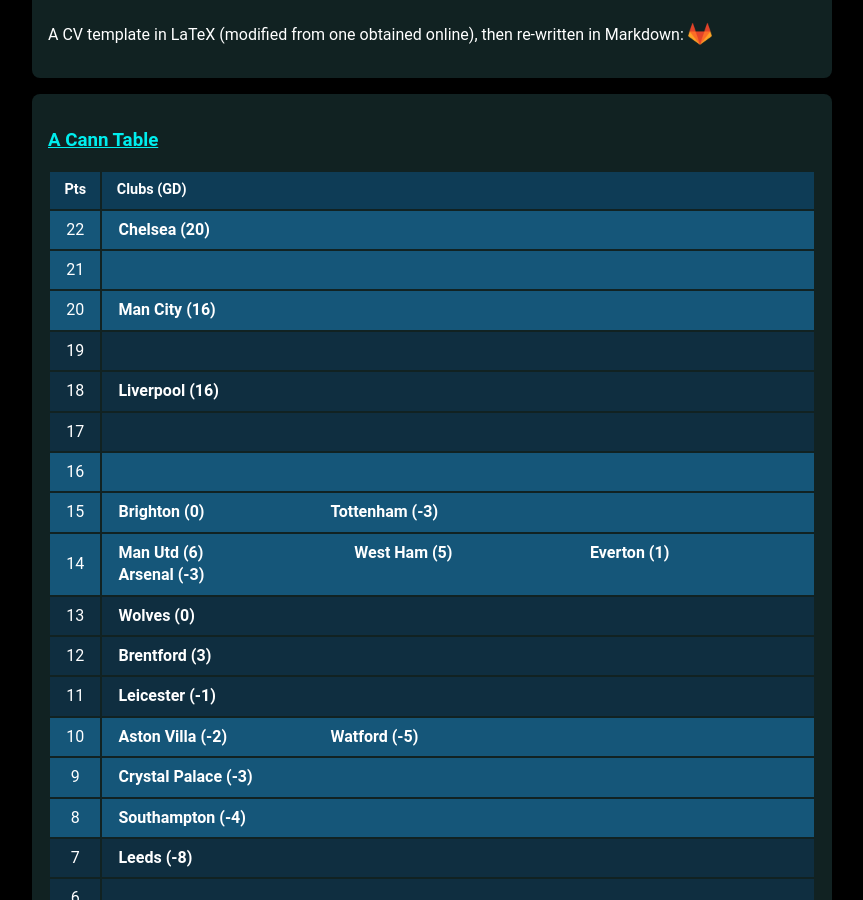
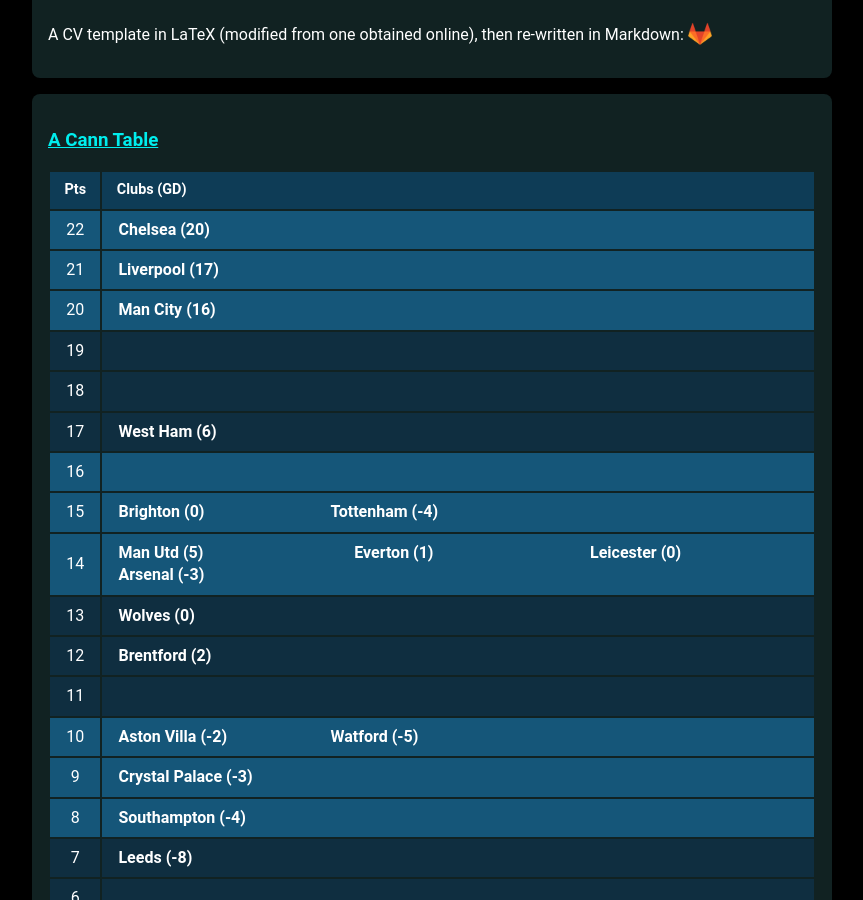
Before and after one commit to muru/muru.github.io, a Jekyll site: the page built from resources.md, in a window 1280 px wide and 900 px high, scrolled down 1275 px. Shown: the whole window, without its empty margins (208-1071 px from the left). Built offline with Jekyll 4.4.1, drawn with Linux system fonts in a browser that asks for light colours; some web fonts are replaced; some of the changed text lies outside the part shown.

Commit message:
updated cann-table: Mon 25 Oct 00:39:42 JST 2021

```diff
--- a/cann-table.html
+++ b/cann-table.html
@@ -9,6 +9,7 @@
 	<tr class="cann-row-1">
 		<td class="cann-point"> 21 </td>
 		<td class="cann-clubs">
+			<span class="club-name"> Liverpool (17) </span>
 		</td>
  	</tr>
 	<tr class="cann-row-1">
@@ -25,12 +26,12 @@
 	<tr class="cann-row-2">
 		<td class="cann-point"> 18 </td>
 		<td class="cann-clubs">
-			<span class="club-name"> Liverpool (16) </span>
 		</td>
  	</tr>
 	<tr class="cann-row-2">
 		<td class="cann-point"> 17 </td>
 		<td class="cann-clubs">
+			<span class="club-name"> West Ham (6) </span>
 		</td>
  	</tr>
 	<tr class="cann-row-1">
@@ -42,15 +43,15 @@
 		<td class="cann-point"> 15 </td>
 		<td class="cann-clubs">
 			<span class="club-name"> Brighton (0) </span>
-			<span class="club-name"> Tottenham (-3) </span>
+			<span class="club-name"> Tottenham (-4) </span>
 		</td>
  	</tr>
 	<tr class="cann-row-1">
 		<td class="cann-point"> 14 </td>
 		<td class="cann-clubs">
-			<span class="club-name"> Man Utd (6) </span>
-			<span class="club-name"> West Ham (5) </span>
+			<span class="club-name"> Man Utd (5) </span>
 			<span class="club-name"> Everton (1) </span>
+			<span class="club-name"> Leicester (0) </span>
 			<span class="club-name"> Arsenal (-3) </span>
 		</td>
  	</tr>
@@ -63,13 +64,12 @@
 	<tr class="cann-row-2">
 		<td class="cann-point"> 12 </td>
 		<td class="cann-clubs">
-			<span class="club-name"> Brentford (3) </span>
+			<span class="club-name"> Brentford (2) </span>
 		</td>
  	</tr>
 	<tr class="cann-row-2">
 		<td class="cann-point"> 11 </td>
 		<td class="cann-clubs">
-			<span class="club-name"> Leicester (-1) </span>
 		</td>
  	</tr>
 	<tr class="cann-row-1">
```
Also changed, not shown: other parts of cann-table.html (+1 -1 lines).
